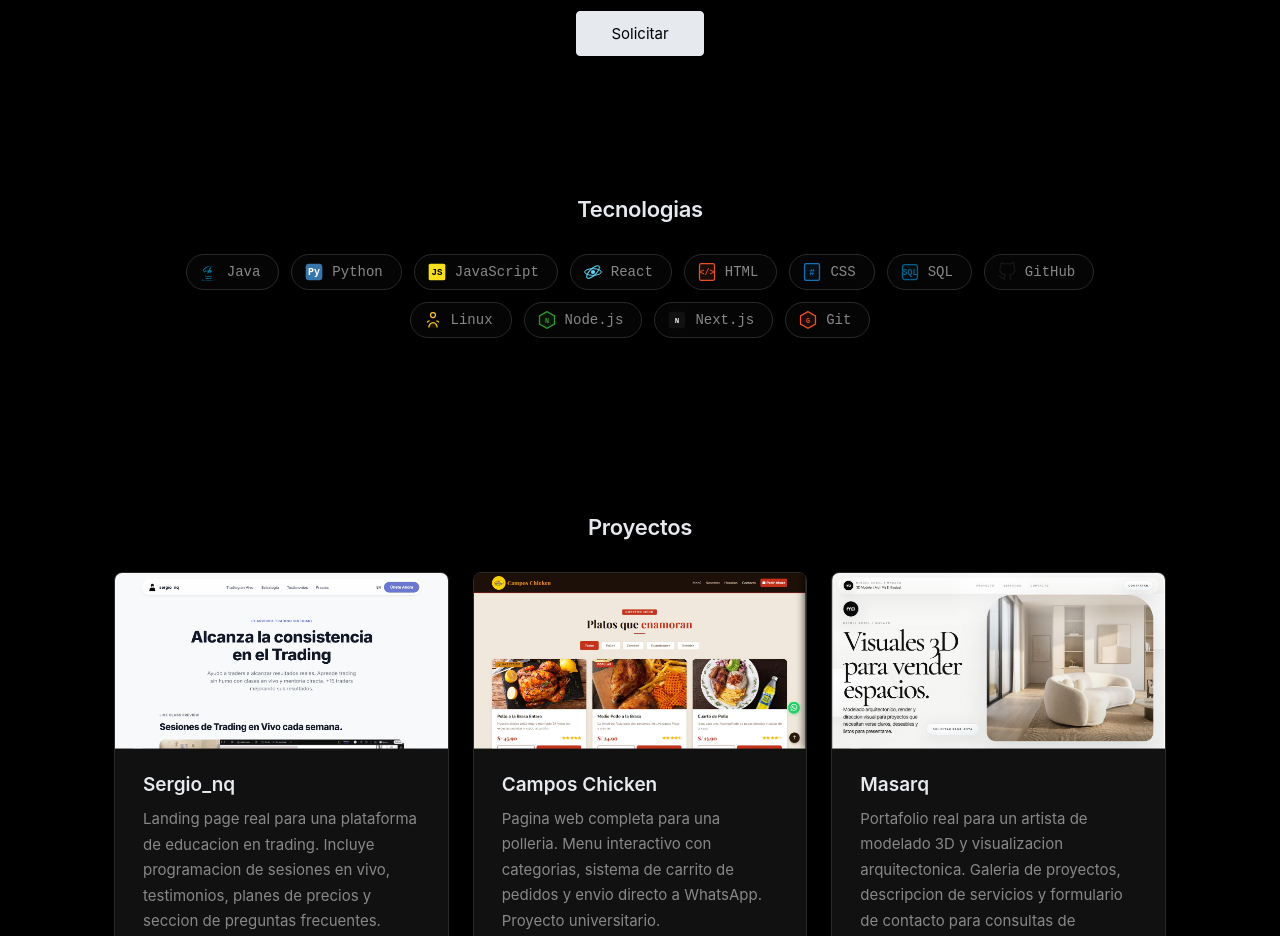
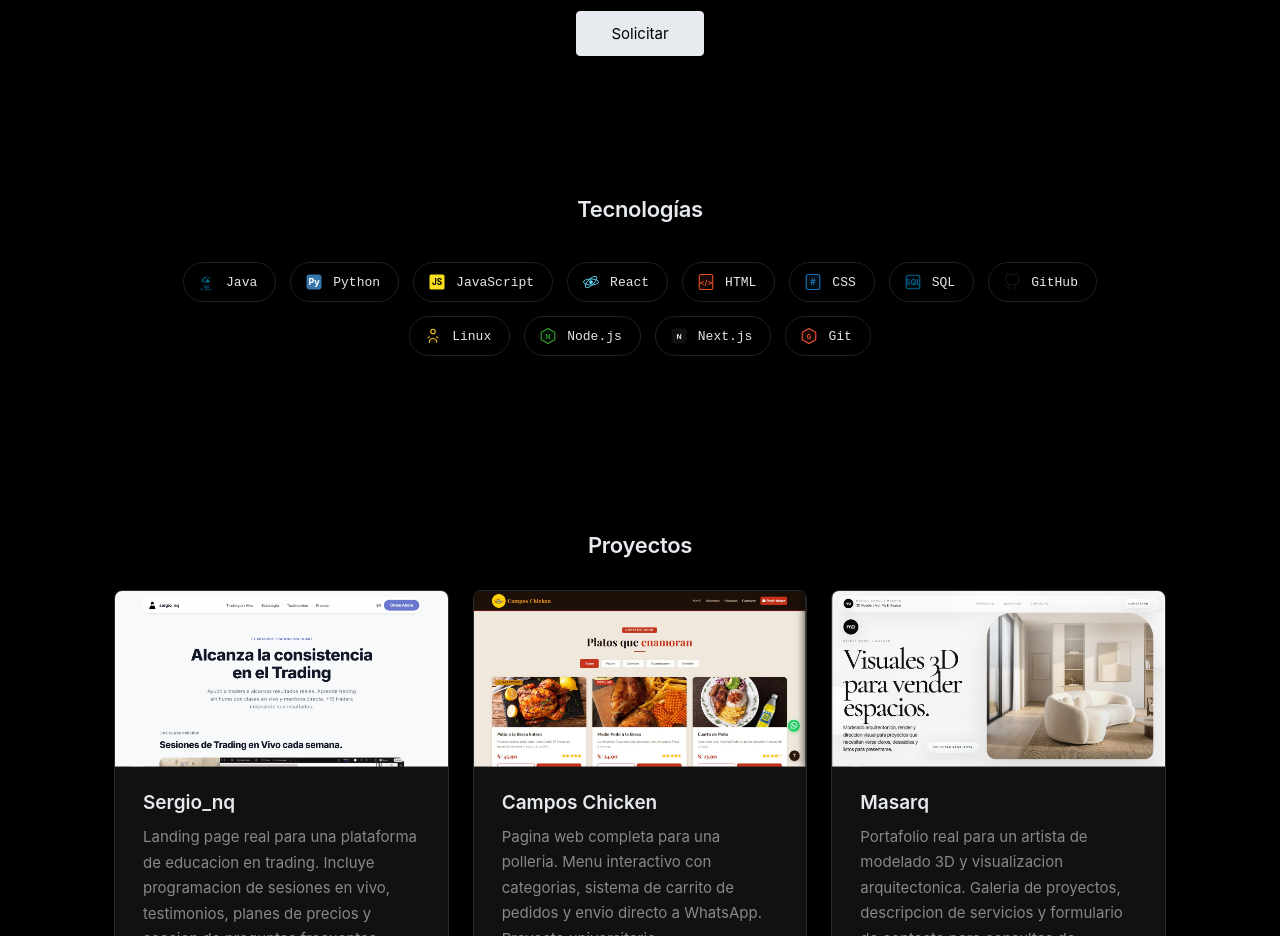
Before and after one commit to Victor-Uceda/portafolio-new, a Next.js app: page / in a window 1280 px wide. Shown: the part 1140-2076 px from the top of the page. Built offline with nearby package versions, Linux system fonts and the light colour scheme.

Commit message:
Arreglando responsive y menu hamburguesa

```diff
--- a/app/globals.css
+++ b/app/globals.css
@@ -256,14 +256,14 @@ section {
 /* Skills */
 .skills-section {
   padding: 60px 24px 80px;
-  max-width: 960px;
+  max-width: 1000px;
   margin: 0 auto;
 }
 
 .skills-title {
   font-size: 22px;
   font-weight: 600;
-  margin-bottom: 32px;
+  margin-bottom: 40px;
   letter-spacing: -0.3px;
   text-align: center;
 }
@@ -272,31 +272,39 @@ section {
   display: flex;
   flex-wrap: wrap;
   justify-content: center;
-  gap: 12px;
+  gap: 14px;
+  opacity: 0;
+  transform: translateY(20px);
+  transition: opacity 0.6s ease, transform 0.6s ease;
+}
+
+.skills-visible {
+  opacity: 1;
+  transform: translateY(0);
 }
 
 .skill-item {
   display: flex;
   align-items: center;
-  gap: 8px;
-  font-family: var(--font-mono);
-  font-size: 14px;
-  padding: 7px 18px 7px 12px;
-  border: 1px solid var(--border);
+  gap: 10px;
+  height: 40px;
+  padding: 0 18px 0 14px;
+  border: 1px solid #1f1f1f;
   border-radius: 999px;
-  color: var(--muted);
-  background: rgba(255, 255, 255, 0.02);
-  transition: border-color 0.2s, color 0.2s;
+  background: transparent;
+  transition: transform 0.25s ease, border-color 0.25s ease, box-shadow 0.25s ease;
+  cursor: default;
 }
 
 .skill-item:hover {
-  border-color: #22c55e;
-  color: var(--fg);
+  transform: translateY(-2px);
+  border-color: #555;
+  box-shadow: 0 0 20px rgba(255, 255, 255, 0.04);
 }
 
 .skill-icon {
-  width: 20px;
-  height: 20px;
+  width: 18px;
+  height: 18px;
   display: flex;
   align-items: center;
   justify-content: center;
@@ -306,6 +314,13 @@ section {
 .skill-icon svg {
   width: 100%;
   height: 100%;
+}
+
+.skill-label {
+  font-family: var(--font-mono);
+  font-size: 13px;
+  color: #e5e7eb;
+  white-space: nowrap;
 }
 
 /* Cube */
@@ -330,26 +345,45 @@ section {
 }
 
 @media (max-width: 768px) {
+  .hero-section {
+    overflow-x: hidden;
+  }
   .hero-grid {
     grid-template-columns: 1fr;
     gap: 24px;
     text-align: center;
+    width: 100%;
+    min-width: 0;
   }
   .hero-col-cube {
     justify-content: center;
+    overflow: hidden;
+    max-width: 100%;
+    min-width: 0;
+  }
+  .cube-wrapper,
+  .cube-pre {
+    max-width: 100%;
+    overflow: hidden;
   }
   .hero-col-text {
     justify-content: center;
+    width: 100%;
   }
   .hero-text-block {
     align-items: center;
     text-align: center;
+    width: 100%;
+    max-width: 100%;
   }
   .hero-divider {
     margin-left: auto;
     margin-right: auto;
   }
   .hero-desc {
+    text-align: center;
+  }
+  .hero-subdesc {
     text-align: center;
   }
 }
--- a/components/Navbar.js
+++ b/components/Navbar.js
@@ -1,6 +1,6 @@
 "use client";
 
-import { useState, useEffect } from "react";
+import { useState, useEffect, useRef } from "react";
 
 const links = [
   { label: "Home", href: "#hero" },
@@ -13,6 +13,21 @@ const links = [
 export default function Navbar() {
   const [active, setActive] = useState("Home");
   const [open, setOpen] = useState(false);
+  const navRef = useRef(null);
+
+  useEffect(() => {
+    function handleClick(e) {
+      if (open && navRef.current && !navRef.current.contains(e.target)) {
+        setOpen(false);
+      }
+    }
+    document.addEventListener("mousedown", handleClick);
+    document.addEventListener("touchstart", handleClick);
+    return () => {
+      document.removeEventListener("mousedown", handleClick);
+      document.removeEventListener("touchstart", handleClick);
+    };
+  }, [open]);
 
   useEffect(() => {
     const ids = links.map((l) => l.href.slice(1));
@@ -41,7 +56,7 @@ export default function Navbar() {
 
   return (
     <>
-      <nav className="navbar-pill">
+      <nav ref={navRef} className="navbar-pill">
         <div className="navbar-pill-inner">
           <div className="navbar-pill-links">
             {links.map((l) => (
--- a/components/Skills.js
+++ b/components/Skills.js
@@ -1,3 +1,7 @@
+"use client";
+
+import { useEffect, useRef, useState } from "react";
+
 const skills = [
   { name: "Java", color: "#007396" },
   { name: "Python", color: "#3776AB" },
@@ -40,25 +44,40 @@ function Icon({ name, color }) {
       return <svg viewBox="0 0 24 24" fill="none"><rect x="2" y="2" width="20" height="20" rx="4" fill="#111"/><text x="12" y="16" textAnchor="middle" fill="#E6E9EE" fontSize="9" fontWeight="bold">N</text></svg>;
     case "Git":
       return <svg viewBox="0 0 24 24" fill="none"><path d="M12 2L3 7v10l9 5 9-5V7l-9-5z" stroke={p} strokeWidth="1.5" fill="rgba(240,80,50,0.1)"/><text x="12" y="16" textAnchor="middle" fill={p} fontSize="8" fontWeight="bold">G</text></svg>;
-    case "Three.js":
-      return <svg viewBox="0 0 24 24" fill="none"><path d="M12 2L2 12l10 10 10-10L12 2z" stroke="#049ef4" strokeWidth="1.5" fill="rgba(4,158,244,0.1)"/><text x="12" y="16" textAnchor="middle" fill="#049ef4" fontSize="8" fontWeight="bold">3D</text></svg>;
     default:
       return <svg viewBox="0 0 24 24" fill={p}><circle cx="12" cy="12" r="6"/></svg>;
   }
 }
 
 export default function Skills() {
+  const ref = useRef(null);
+  const [visible, setVisible] = useState(false);
+
+  useEffect(() => {
+    const el = ref.current;
+    if (!el) return;
+    const observer = new IntersectionObserver(
+      ([entry]) => { if (entry.isIntersecting) { setVisible(true); observer.disconnect(); } },
+      { threshold: 0.15 }
+    );
+    observer.observe(el);
+    return () => observer.disconnect();
+  }, []);
+
   return (
     <section id="skills" className="skills-section">
-      <h2 className="skills-title">Tecnologias</h2>
+      <h2 className="skills-title">Tecnologías</h2>
 
-      <div className="skills-grid">
+      <div
+        ref={ref}
+        className={"skills-grid" + (visible ? " skills-visible" : "")}
+      >
         {skills.map((s) => (
           <span key={s.name} className="skill-item">
             <span className="skill-icon">
               <Icon name={s.name} color={s.color} />
             </span>
-            <span>{s.name}</span>
+            <span className="skill-label">{s.name}</span>
           </span>
         ))}
       </div>
```
